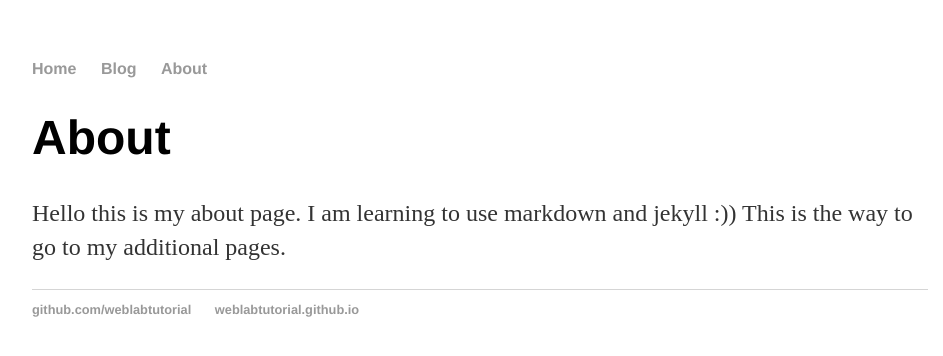
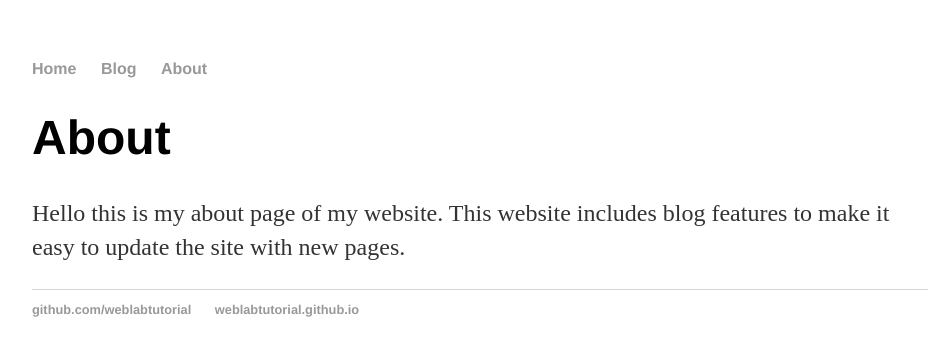
Before and after one commit to OwMck/OwMck.github.io, a Jekyll site: the page built from about/index.html, in a window 1280 px wide. Shown: the top 356 px of the page, without its empty margins (160-1103 px from the left). Built offline with Jekyll 4.4.1, drawn with Linux system fonts in a browser that asks for light colours.

Commit message:
Changed the Wording

```diff
--- a/about/index.html
+++ b/about/index.html
@@ -4,5 +4,5 @@ title: Web Programming
 ---
 <div class="blurb">
   <h1> About</h1>
-  <p> Hello this is my about page. I am learning to use markdown and jekyll :)) This is the way to go to my additional pages. </p>
+  <p> Hello this is my about page of my website. This website includes blog features to make it easy to update the site with new pages. </p>
 </div>
```
